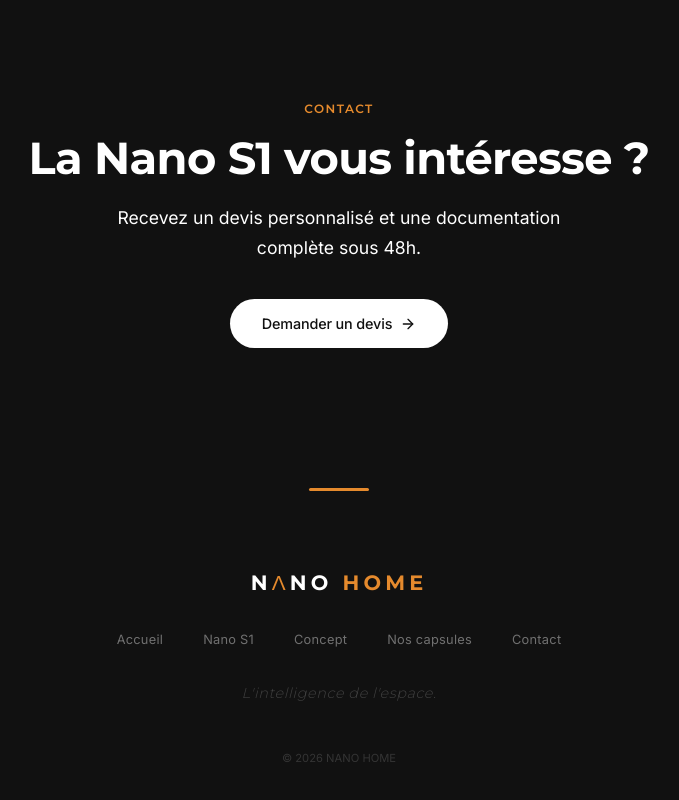
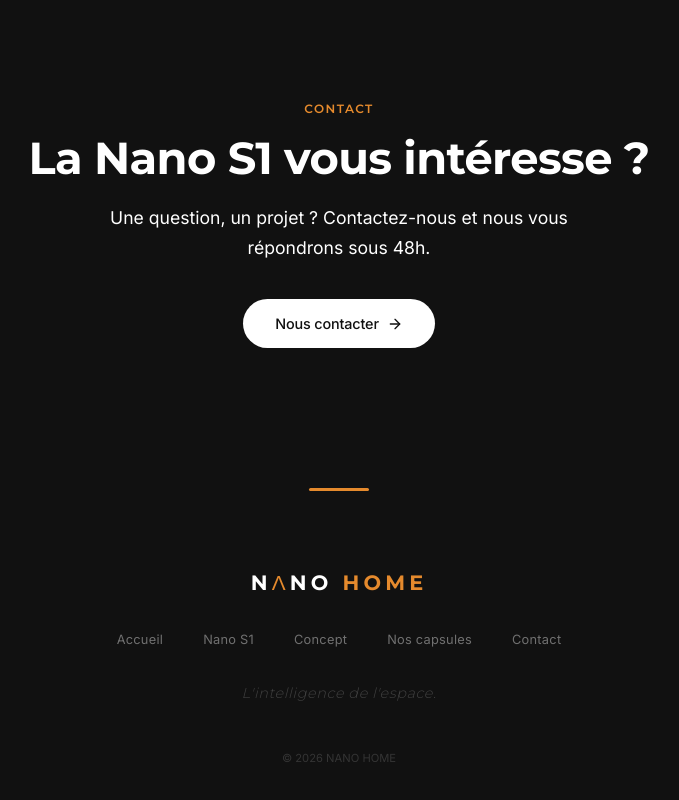
Before and after one commit to MyNanoHome/nanohome.fr, a Next.js app: page /produit in a window 1280 px wide. Shown: the part 2770-3570 px from the top of the page, without its empty margins (301-980 px from the left). Built offline with nearby package versions, Linux system fonts and the light colour scheme.

Commit message:
fix: replace 'demander un devis' with 'nous contacter' across all pages

```diff
--- a/app/nano-s1/page.js
+++ b/app/nano-s1/page.js
@@ -20,7 +20,7 @@ export default function NanoS1Page() {
         </div>
         <div className="hero-actions" style={{ marginTop: 24, justifyContent: 'center' }}>
           <a href="/contact" className="btn btn-primary">
-            Demander un devis
+            Nous contacter
             <svg width="16" height="16" viewBox="0 0 24 24" fill="none" stroke="currentColor" strokeWidth="2" strokeLinecap="round" strokeLinejoin="round" style={{ marginTop: 1 }}>
               <path d="M5 12h14"/><path d="M12 5l7 7-7 7"/>
             </svg>
--- a/app/page.js
+++ b/app/page.js
@@ -142,7 +142,7 @@ export default function HomePage() {
                   <path d="M5 12h14"/><path d="M12 5l7 7-7 7"/>
                 </svg>
               </a>
-              <a href="/contact" className="btn btn-outline">Demander un devis</a>
+              <a href="/contact" className="btn btn-outline">Nous contacter</a>
             </div>
           </div>
         </div>
--- a/app/produit/page.js
+++ b/app/produit/page.js
@@ -93,10 +93,10 @@ export default function ProduitPage() {
         <div className="container" style={{ textAlign: 'center' }}>
           <span className="section-label reveal">Contact</span>
           <h2 className="reveal reveal-delay-1">La Nano S1 vous intéresse ?</h2>
-          <p className="reveal reveal-delay-2">Recevez un devis personnalisé et une documentation complète sous 48h.</p>
+          <p className="reveal reveal-delay-2">Une question, un projet ? Contactez-nous et nous vous répondrons sous 48h.</p>
           <div className="reveal reveal-delay-3">
             <a href="/contact" className="btn btn-white">
-              Demander un devis
+              Nous contacter
               <svg width="16" height="16" viewBox="0 0 24 24" fill="none" stroke="currentColor" strokeWidth="2" strokeLinecap="round" strokeLinejoin="round" style={{ marginTop: 1 }}>
                 <path d="M5 12h14"/><path d="M12 5l7 7-7 7"/>
               </svg>
```
